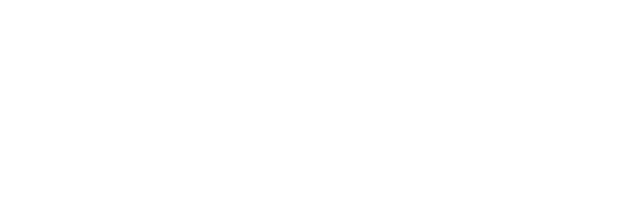
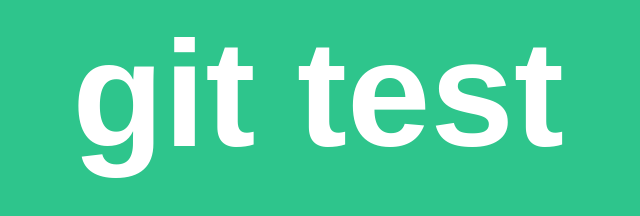
Before and after one commit to tkodjo/hi, a plain HTML site: page index.html in a window 1280 px wide. Shown: the whole page, without its empty margins (322-962 px from the left). Drawn offline with Linux system fonts and the light colour scheme.

Commit message:
green background

```diff
--- a/index.html
+++ b/index.html
@@ -2,6 +2,10 @@
 
 <head></head>
 <style>
+body{
+background-color:#2ec58c;
+color:white;
+}
 h1{
 font-size:150px;
 color:white;
```
